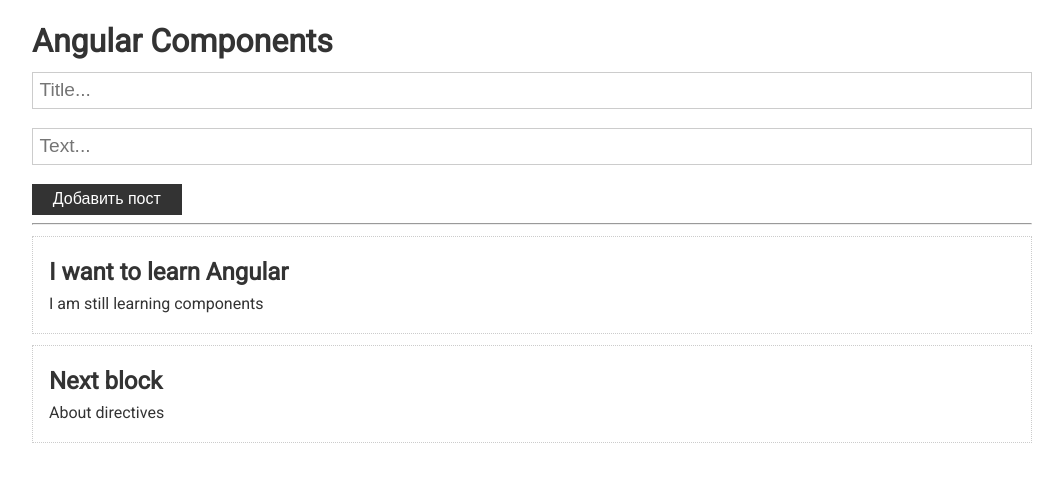
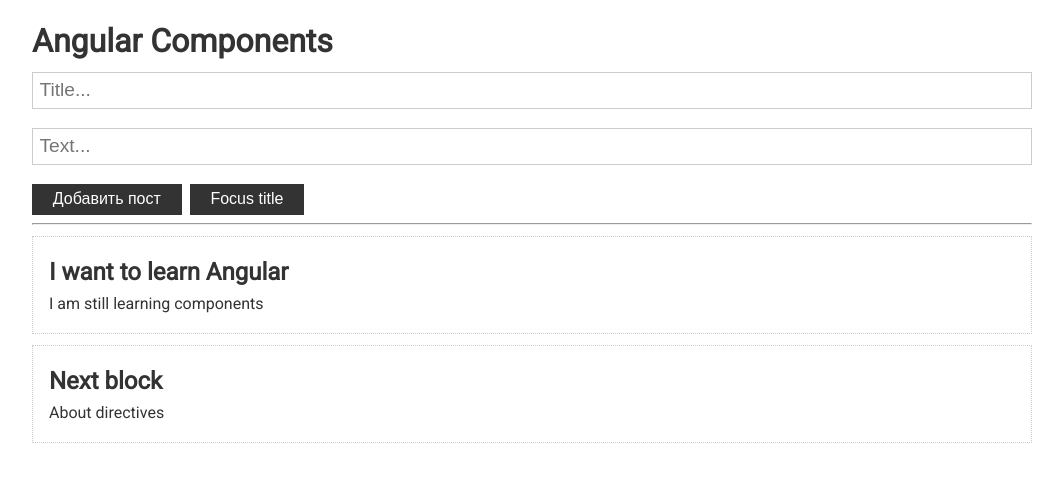
Before and after one commit to Gchapliy/angular-basics, an Angular app: page / in a window 1280 px wide. Shown: the top 482 px of the page, without its empty margins (108-1171 px from the left). Built offline with nearby package versions, Linux system fonts and the light colour scheme.

Commit message:
access to HTML elements

```diff
--- a/src/app/post-form/post-form.component.html
+++ b/src/app/post-form/post-form.component.html
@@ -4,6 +4,7 @@
     class="form-control"
     placeholder="Title..."
     [(ngModel)]="title"
+    #titleInput
   >
   <input
     type="text"
@@ -13,4 +14,5 @@
   >
 
   <button class="btn" (click)="addPost()">Добавить пост</button>
+  <button class="btn" (click)="focusTitle()">Focus title</button>
 </div>
--- a/src/app/post-form/post-form.component.ts
+++ b/src/app/post-form/post-form.component.ts
@@ -1,4 +1,4 @@
-import {Component, EventEmitter, OnInit, Output} from '@angular/core';
+import {Component, ElementRef, EventEmitter, OnInit, Output, ViewChild} from '@angular/core';
 import {Post} from '../app.component';
 
 @Component({
@@ -8,7 +8,8 @@
 })
 export class PostFormComponent implements OnInit {
 
-  @Output() onAdd: EventEmitter<Post> = new EventEmitter<Post>()
+  @Output() onAdd: EventEmitter<Post> = new EventEmitter<Post>();
+  @ViewChild('titleInput', {static: false}) inputRef: ElementRef;
 
   title = '';
   text = '';
@@ -33,4 +34,7 @@
     }
   }
 
+  focusTitle(): void {
+    this.inputRef.nativeElement.focus();
+  }
 }
```
